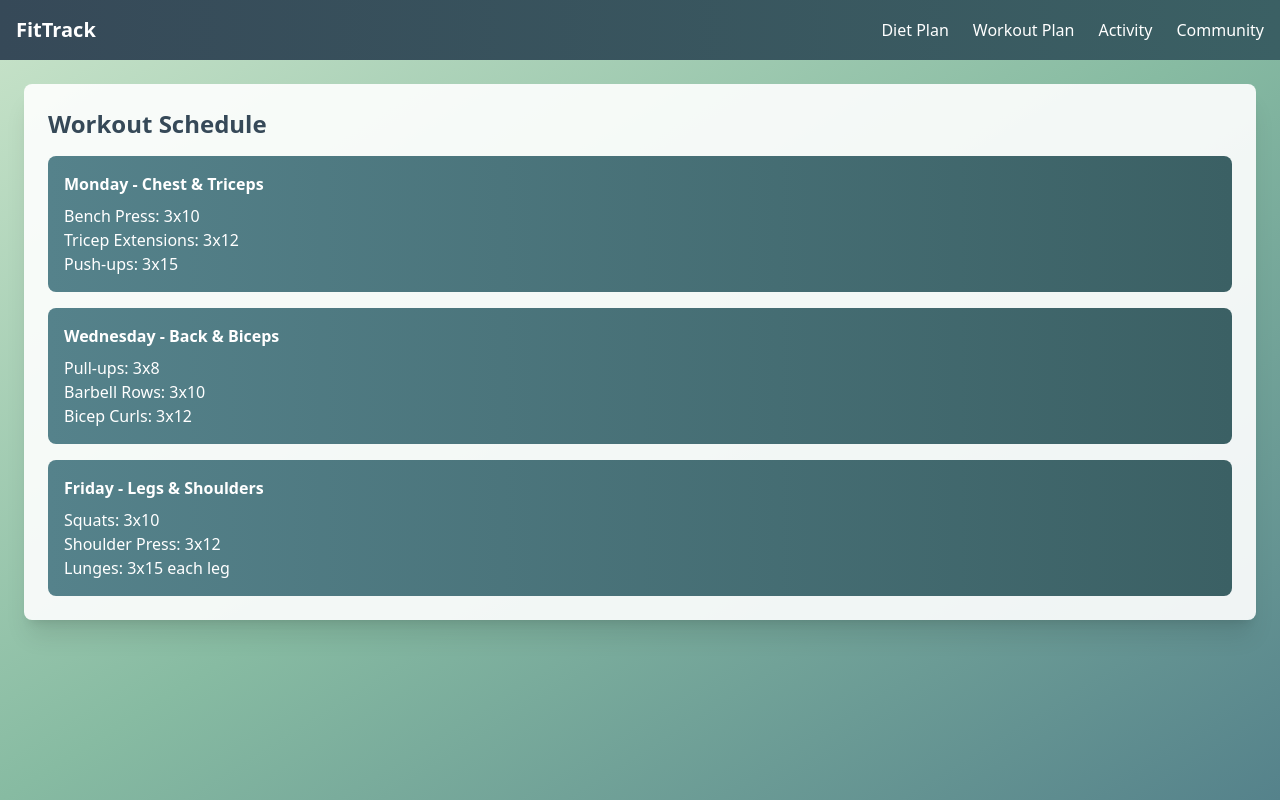
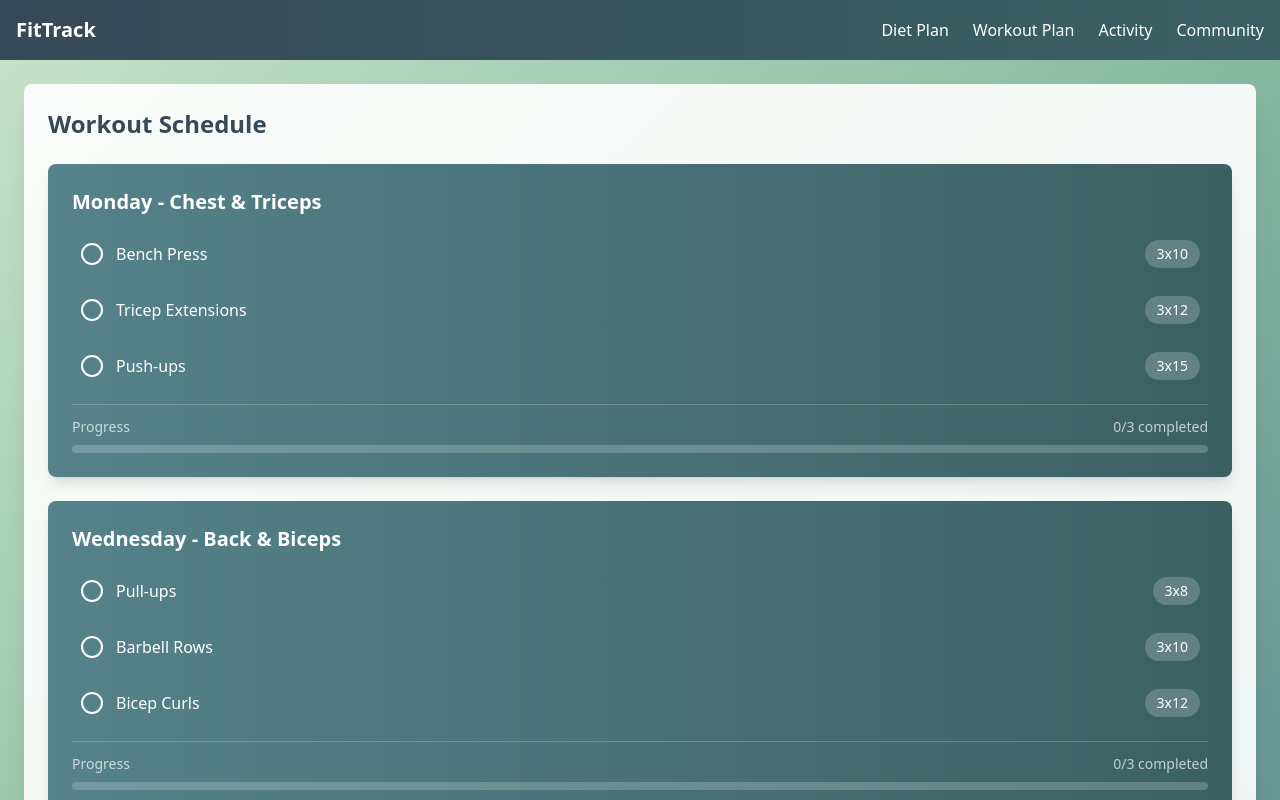
Before and after one commit to nitinc4/FitTrack, a React (Vite) app: page /workout in a window 1280 px wide. Shown: the top 800 px of the page. Built offline with nearby package versions, Linux system fonts and the light colour scheme.

Commit message:
WorkoutPlan Changes

```diff
--- a/package.json
+++ b/package.json
@@ -14,10 +14,12 @@
     "@heroicons/react": "^2.0.18",
     "axios": "^1.6.2",
     "express": "^4.18.2",
+    "lucide-react": "^0.454.0",
     "mongoose": "^8.0.1",
     "react": "^18.2.0",
     "react-dom": "^18.2.0",
     "react-router-dom": "^6.20.0",
+    "styled-components": "^6.1.13",
     "tailwindcss": "^3.3.5"
   },
   "devDependencies": {
--- a/src/pages/WorkoutPlan.jsx
+++ b/src/pages/WorkoutPlan.jsx
@@ -1,32 +1,110 @@
-import React from 'react';
+import React, { useState } from 'react';
 import Navbar from '../components/Navbar';
+import { CheckCircle2, Circle } from 'lucide-react';
 
 export default function WorkoutPlan() {
+  const workouts = [
+    {
+      day: "Monday - Chest & Triceps",
+      exercises: [
+        { name: "Bench Press", sets: "3x10" },
+        { name: "Tricep Extensions", sets: "3x12" },
+        { name: "Push-ups", sets: "3x15" }
+      ]
+    },
+    {
+      day: "Wednesday - Back & Biceps",
+      exercises: [
+        { name: "Pull-ups", sets: "3x8" },
+        { name: "Barbell Rows", sets: "3x10" },
+        { name: "Bicep Curls", sets: "3x12" }
+      ]
+    },
+    {
+      day: "Friday - Legs & Shoulders",
+      exercises: [
+        { name: "Squats", sets: "3x10" },
+        { name: "Shoulder Press", sets: "3x12" },
+        { name: "Lunges", sets: "3x15 each leg" }
+      ]
+    }
+  ];
+
+  const [completedExercises, setCompletedExercises] = useState(new Set());
+
+  const toggleExercise = (day, exercise) => {
+    const key = `${day}-${exercise}`;
+    const newCompleted = new Set(completedExercises);
+    if (newCompleted.has(key)) {
+      newCompleted.delete(key);
+    } else {
+      newCompleted.add(key);
+    }
+    setCompletedExercises(newCompleted);
+  };
+
+  const isExerciseCompleted = (day, exercise) => {
+    return completedExercises.has(`${day}-${exercise}`);
+  };
+
   return (
     <div className="min-h-screen bg-gradient-to-br from-[#C9E4CA] via-[#87BBA2] to-[#55828B]">
       <Navbar />
       <div className="container mx-auto p-6">
-        <div className="bg-white/90 rounded-lg shadow-xl p-6">
-          <h2 className="text-2xl font-bold text-[#364958] mb-4">Workout Schedule</h2>
-          <div className="grid gap-4">
-            <div className="p-4 bg-gradient-to-r from-[#55828B] to-[#3B6064] rounded-lg text-white">
-              <h3 className="font-semibold mb-2">Monday - Chest & Triceps</h3>
-              <p>Bench Press: 3x10</p>
-              <p>Tricep Extensions: 3x12</p>
-              <p>Push-ups: 3x15</p>
-            </div>
-            <div className="p-4 bg-gradient-to-r from-[#55828B] to-[#3B6064] rounded-lg text-white">
-              <h3 className="font-semibold mb-2">Wednesday - Back & Biceps</h3>
-              <p>Pull-ups: 3x8</p>
-              <p>Barbell Rows: 3x10</p>
-              <p>Bicep Curls: 3x12</p>
-            </div>
-            <div className="p-4 bg-gradient-to-r from-[#55828B] to-[#3B6064] rounded-lg text-white">
-              <h3 className="font-semibold mb-2">Friday - Legs & Shoulders</h3>
-              <p>Squats: 3x10</p>
-              <p>Shoulder Press: 3x12</p>
-              <p>Lunges: 3x15 each leg</p>
-            </div>
+        <div className="bg-white/90 backdrop-blur-sm rounded-lg shadow-xl p-6">
+          <h2 className="text-2xl font-bold text-[#364958] mb-6">Workout Schedule</h2>
+          <div className="grid gap-6">
+            {workouts.map((workout) => (
+              <div
+                key={workout.day}
+                className="p-6 bg-gradient-to-r from-[#55828B] to-[#3B6064] rounded-lg text-white shadow-lg transform transition-all hover:scale-[1.02]"
+              >
+                <h3 className="font-semibold text-xl mb-4">{workout.day}</h3>
+                <div className="space-y-3">
+                  {workout.exercises.map((exercise) => (
+                    <div
+                      key={exercise.name}
+                      className="flex items-center justify-between p-2 rounded-lg hover:bg-white/10 transition-colors cursor-pointer"
+                      onClick={() => toggleExercise(workout.day, exercise.name)}
+                    >
+                      <div className="flex items-center space-x-3">
+                        {isExerciseCompleted(workout.day, exercise.name) ? (
+                          <CheckCircle2 className="w-6 h-6 text-emerald-300" />
+                        ) : (
+                          <Circle className="w-6 h-6" />
+                        )}
+                        <span className={`${isExerciseCompleted(workout.day, exercise.name) ? 'line-through text-gray-300' : ''}`}>
+                          {exercise.name}
+                        </span>
+                      </div>
+                      <span className="text-sm bg-white/20 px-3 py-1 rounded-full">
+                        {exercise.sets}
+                      </span>
+                    </div>
+                  ))}
+                </div>
+                <div className="mt-4 pt-3 border-t border-white/20">
+                  <div className="flex justify-between items-center text-sm text-white/70">
+                    <span>Progress</span>
+                    <span>
+                      {workout.exercises.filter(ex => isExerciseCompleted(workout.day, ex.name)).length}
+                      /
+                      {workout.exercises.length} completed
+                    </span>
+                  </div>
+                  <div className="w-full bg-white/20 rounded-full h-2 mt-2">
+                    <div
+                      className="bg-emerald-400 h-2 rounded-full transition-all duration-300"
+                      style={{
+                        width: `${(workout.exercises.filter(ex =>
+                          isExerciseCompleted(workout.day, ex.name)).length /
+                          workout.exercises.length) * 100}%`
+                      }}
+                    />
+                  </div>
+                </div>
+              </div>
+            ))}
           </div>
         </div>
       </div>
```
Also changed, not shown: CommandsRequired.txt (added), 1 other file (tests, documents, lock files or other folders).
